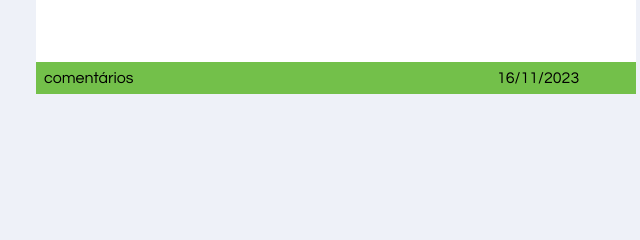
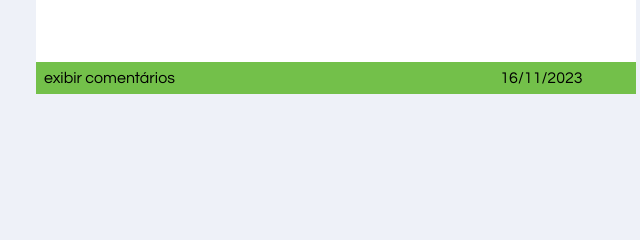
Before and after one commit to VictorRimes/pt_grupo6, a plain HTML site: page coments_e_feed/index.html in a window 1280 px wide. Shown: the part 277-517 px from the top of the page, 304-944 px from the left. Drawn offline with Linux system fonts and the light colour scheme.

Commit message:
Pequenas edições nas páginas de feed. Modal de editar ainda não implementado, ligação das páginas também não.

```diff
--- a/coments_e_feed/index.html
+++ b/coments_e_feed/index.html
@@ -30,7 +30,7 @@
             </div>
             <p>texto</p>
             <div class = "houranddatecontainer">
-                <a href="" id = "msn">comentários</a>
+                <a href="" id = "msn"> exibir comentários</a>
                 <time class="post-date" datetime="2023-11-16T12:00:00">16/11/2023</time>
 
             </div>
--- a/coments_e_feed/style.css
+++ b/coments_e_feed/style.css
@@ -124,7 +124,7 @@ p {
 #msn {
     text-decoration: none;
     color: black;
-    margin-right: 360px;
+    margin-right: 322px;
 
 }
 
```
Also changed, not shown: coments_e_feed/feedlogado.html (+2 -2 lines).
